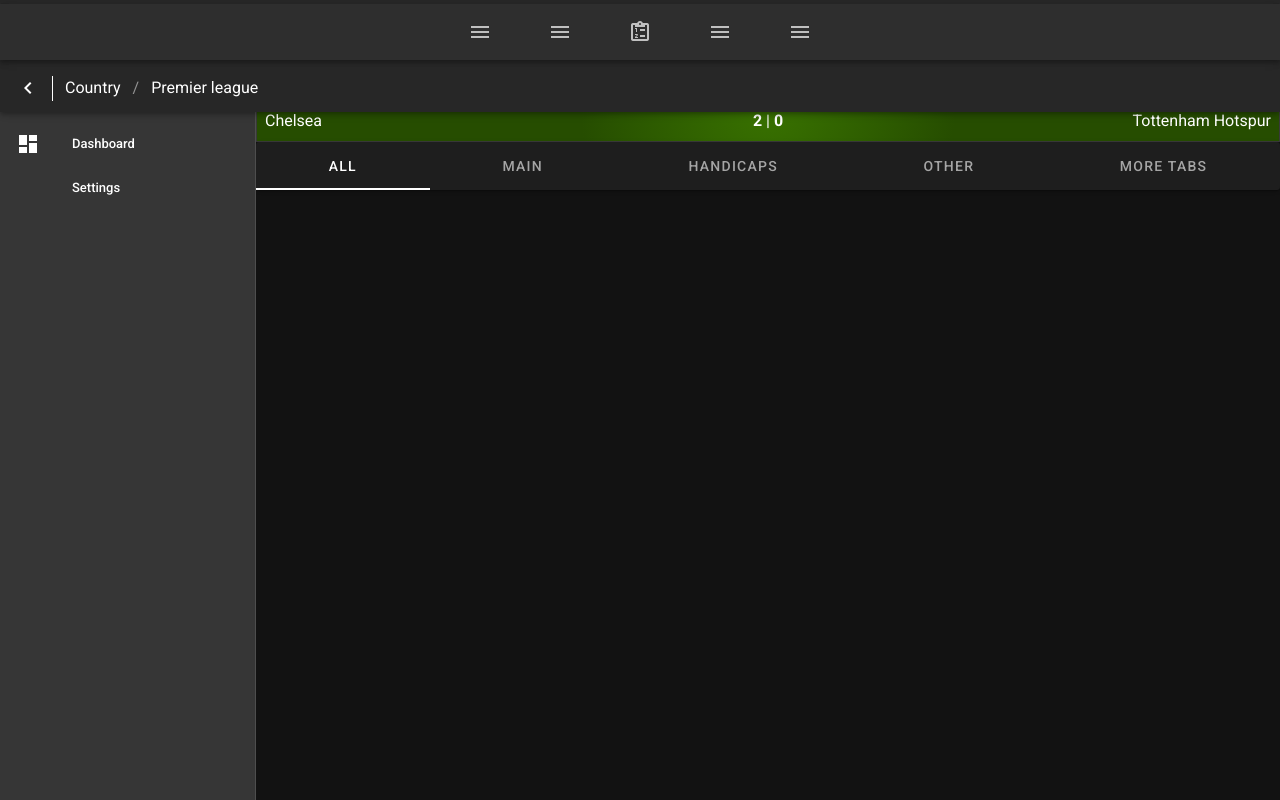
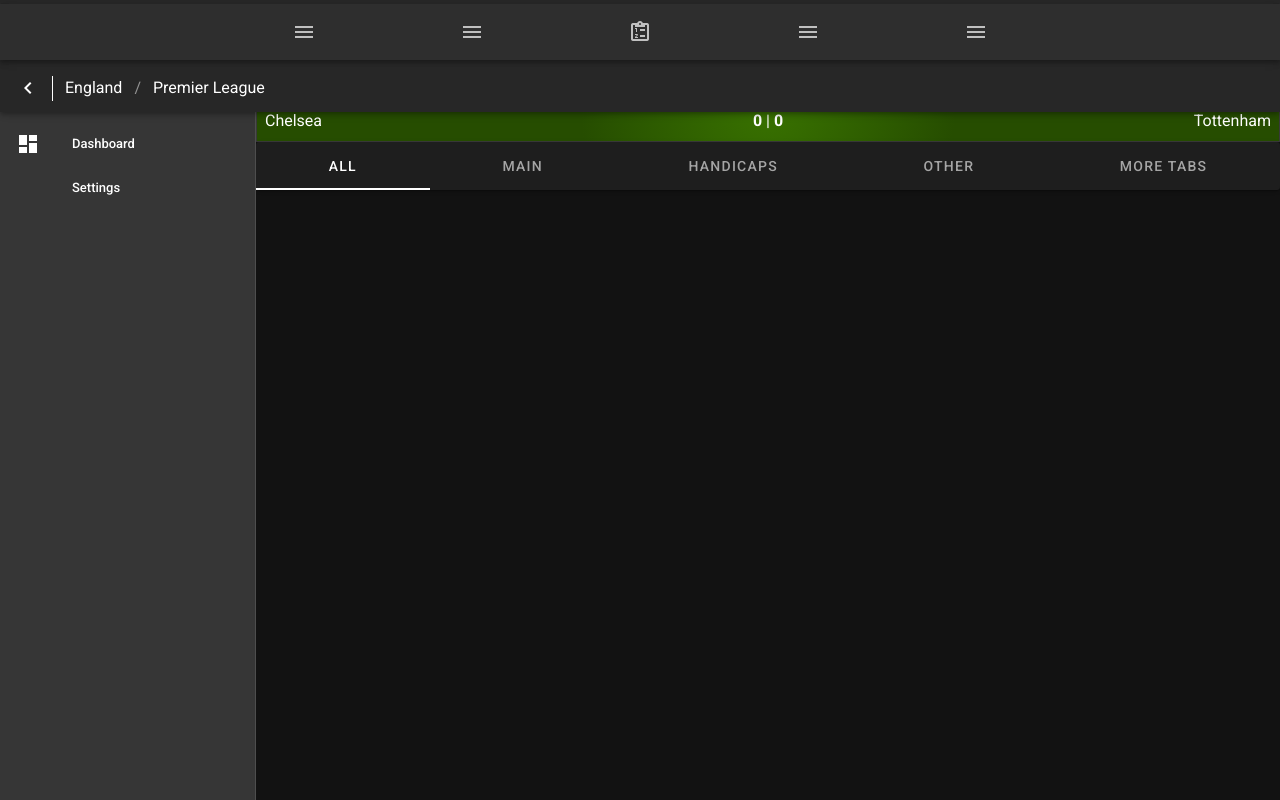
Before and after one commit to nonick891/front-end-bets, a Vue app: page / in a window 1280 px wide. Built offline with nearby package versions, Linux system fonts and the light colour scheme.

Commit message:
events loading: added breadcrumbs parsing variable. participans: changed to short name.

```diff
--- a/src/app/mixins/events-loading.js
+++ b/src/app/mixins/events-loading.js
@@ -1,15 +1,29 @@
-import { mapState, mapMutations } from 'vuex'
+import {mapState, mapMutations} from 'vuex'
 export default {
   computed: {
     ...mapState({
       fixture: state => state.data.fixture,
-      participants: state => state.game.participants,
+      participants: state => state.game.participants
     })
   },
   methods: {
     initEvents() {
       this.setParticipants(this.fixture.participants);
+      this.setBreadcrumbs(this.getBreadcrumbsObject());
     },
-    ...mapMutations({ setParticipants: 'game/SET_PARTICIPANTS' })
+    getBreadcrumbsObject() {
+      return [
+        {
+          text: this.fixture.region.name.value
+        },
+        {
+          text: this.fixture.competition.name.value
+        }
+      ];
+    },
+    ...mapMutations({
+      setParticipants: 'game/SET_PARTICIPANTS',
+      setBreadcrumbs: 'interface/SET_BREADCRUMBS'
+    })
   }
 }
--- a/src/components/layouts/basic/bar.vue
+++ b/src/components/layouts/basic/bar.vue
@@ -5,6 +5,7 @@
   >
     <v-bottom-navigation
       shift
+      grow
     >
       <v-btn
         value="recent"
@@ -51,21 +52,12 @@
   </v-app-bar>
 </template>
 <script>
-import { mapMutations } from 'vuex'
+import { mapState, mapMutations } from 'vuex'
 export default {
   name: 'BasicBar',
-  data: () => ({
-    breadcrumbs: [
-      {
-        text: 'Country',
-        disabled: false,
-      },
-      {
-        text: 'Premier league',
-        disabled: false,
-      }
-    ]
-  }),
+  computed: {
+    ...mapState({ breadcrumbs: state => state.interface.breadcrumbs })
+  },
   methods: {
     ...mapMutations({ toggleMenu: 'interface/TOGGLE_MENU' })
   }
--- a/src/components/ui/events/detail/participants.vue
+++ b/src/components/ui/events/detail/participants.vue
@@ -12,17 +12,17 @@
           <v-col
             class="col-5 pr-2 text-left"
           >
-            {{ participants[0].name.value }}
+            {{ participants[0].name.short }}
           </v-col>
           <v-col
             class="col-2 px-0 text-center"
           >
-            <span class="font-weight-bold">2</span> | <span class="font-weight-bold">0</span>
+            <span class="font-weight-bold">0</span> | <span class="font-weight-bold">0</span>
           </v-col>
           <v-col
             class="col-5 pl-2 text-right"
           >
-            {{ participants[1].name.value }}
+            {{ participants[1].name.short }}
           </v-col>
         </v-row>
       </v-card>
--- a/src/store/interface.js
+++ b/src/store/interface.js
@@ -1,18 +1,25 @@
-import { TOGGLE_MENU } from './interface/mutations-types'
+import {
+  TOGGLE_MENU,
+  SET_BREADCRUMBS
+} from './interface/mutations-types'
 
 const state = {
-  drawer: null
-}
+  drawer: null,
+  breadcrumbs: []
+};
 
-const getters = {}
+const getters = {};
 
-const actions = {}
+const actions = {};
 
 const mutations = {
   [TOGGLE_MENU](state){
     state.drawer = !state.drawer;
+  },
+  [SET_BREADCRUMBS](state, breadcrumbs) {
+    state.breadcrumbs = breadcrumbs;
   }
-}
+};
 
 export default {
   namespaced: true,
--- a/src/store/interface/mutations-types.js
+++ b/src/store/interface/mutations-types.js
@@ -1 +1,2 @@
 export const TOGGLE_MENU = 'TOGGLE_MENU';
+export const SET_BREADCRUMBS = 'SET_BREADCRUMBS';
```
